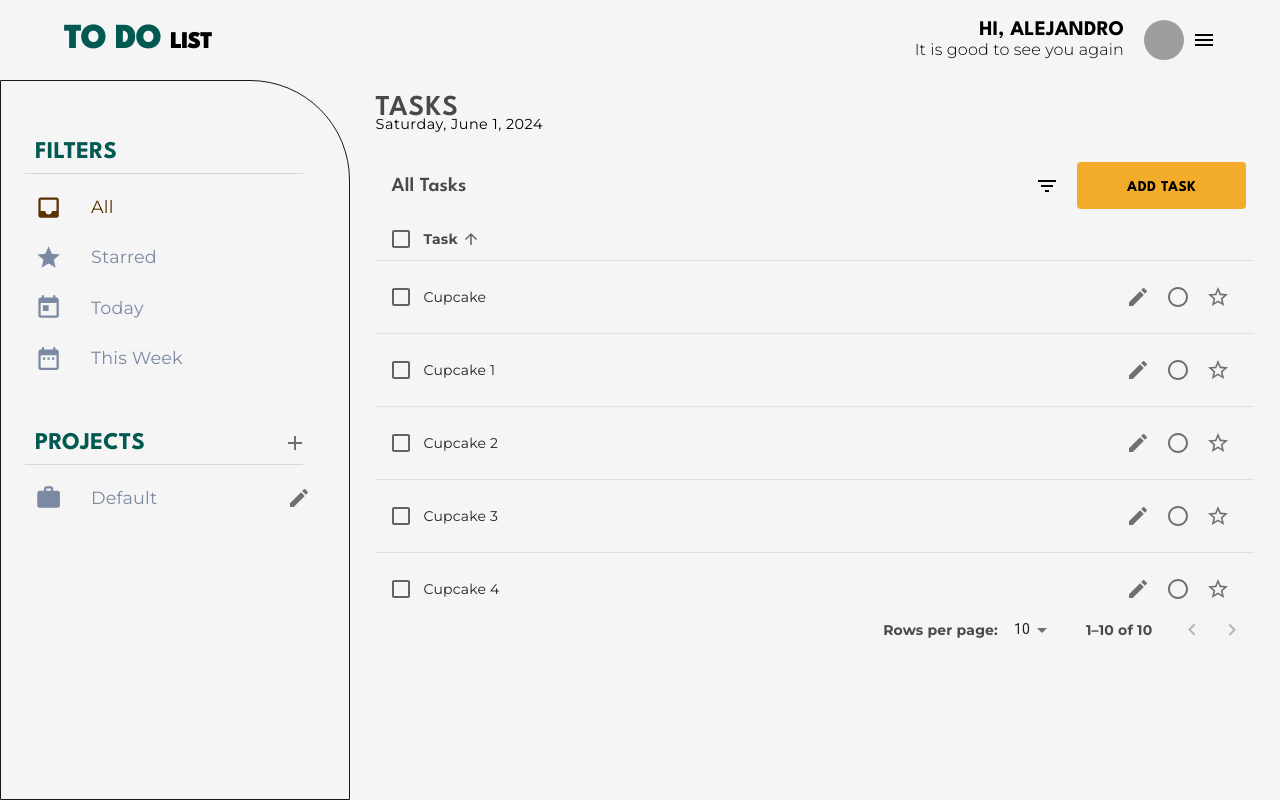
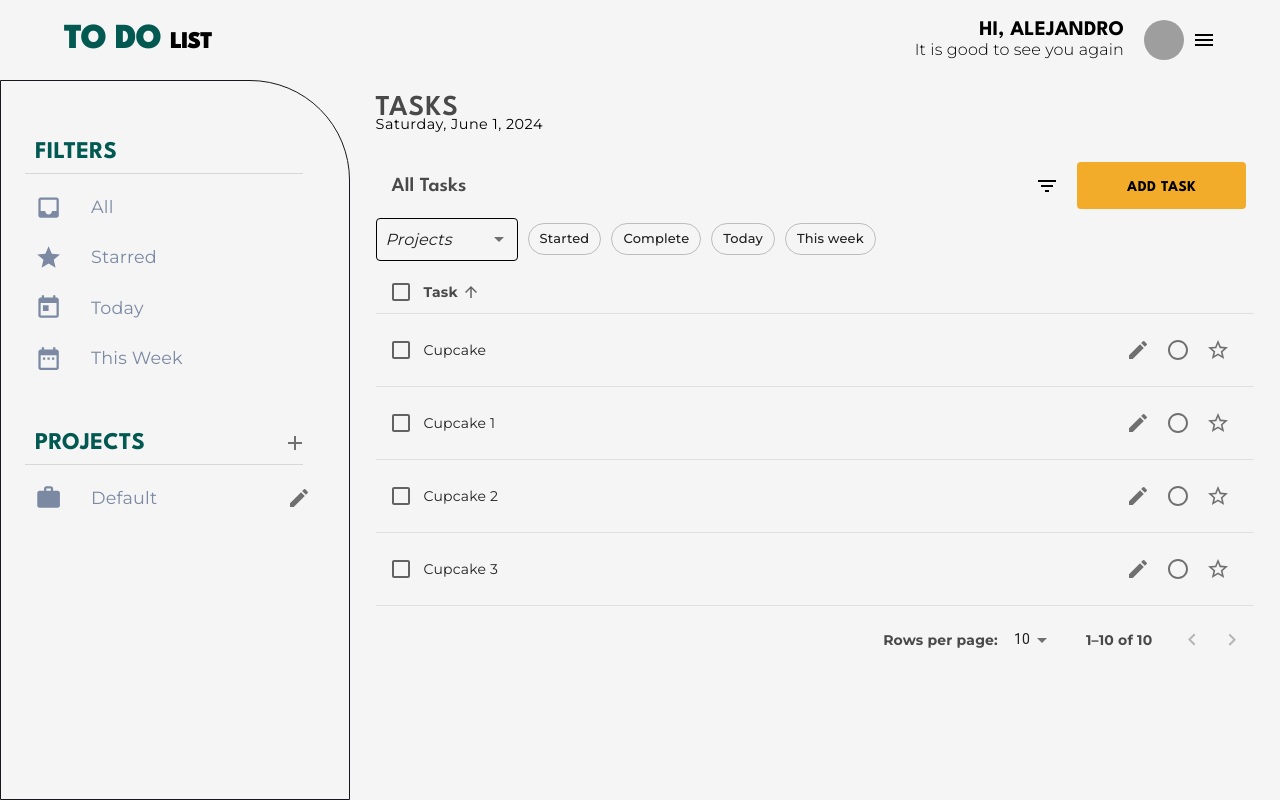
Before and after one commit to moonnuitstudio/todolist, a React (Vite) app: page / in a window 1280 px wide. Both pictures are taken after a click on the button 1047 px from the left and 185 px from the top of the page. Built offline with nearby package versions, Linux system fonts and the light colour scheme; grey boxes are pictures that could not be loaded.

Commit message:
feat:ADD MENU LOGOUT

```diff
--- a/src/components/RightMenu/MenuList/index.tsx
+++ b/src/components/RightMenu/MenuList/index.tsx
@@ -47,7 +47,7 @@ const MenuList = () => {
             <Divider sx={{ width: '80%', marginLeft: '24px' }} />
             <List>
                 <ListItem disablePadding>
-                    <ListItemButton active={true} disableRipple>
+                    <ListItemButton disableRipple>
                         <ListItemIcon>
                             <InboxIcon />
                         </ListItemIcon>
--- a/src/components/menus/MobileMenu/index.tsx
+++ b/src/components/menus/MobileMenu/index.tsx
@@ -4,6 +4,7 @@ import { styled } from '@mui/system'
 
 import Drawer from '@mui/material/Drawer'
 import Box from '@mui/material/Box'
+import Button from '@mui/material/Button'
 
 import MobileMenuContent from './MobileMenuContent'
 
@@ -12,10 +13,14 @@ import useModal from '../../../hooks/useModal'
 const BoxContainer = styled(Box)(({ theme }) => ({
     width: 300,
     background: 'transparent !important',
-    padding: '20px 20px 0px',
+    padding: '20px 20px 10px',
+    display: 'flex',
+    flexDirection: 'column',
+    justifyContent: 'flex-start',
+    height: '100%',
     [theme.breakpoints.down('sm')]: {
         width: '100vw',
-        padding: '5px 10px 50px 10px',
+        padding: '5px 10px 10px 10px',
     }
 }))
 
@@ -26,6 +31,8 @@ const MobileMenu = () => {
         <Drawer anchor="left" open={open} onClose={closeModal}>
             <BoxContainer role="presentation">
               <MobileMenuContent onCloseModal={closeModal} />
+              <Box sx={{ flexGrow: 1 }} />
+              <Button variant="outlined">Log Out</Button>
             </BoxContainer>
         </Drawer>
     )
--- a/src/components/tables/ToDoTable/EnhancedTableToolbar/index.tsx
+++ b/src/components/tables/ToDoTable/EnhancedTableToolbar/index.tsx
@@ -2,6 +2,8 @@ import { alpha } from '@mui/material/styles'
 import { styled } from '@mui/system'
 import React from 'react';
 
+import Box from '@mui/material/Box'
+import Stack from '@mui/material/Stack'
 import Toolbar from '@mui/material/Toolbar'
 import Tooltip from '@mui/material/Tooltip';
 
@@ -17,6 +19,14 @@ import useResponsive from '../../../../hooks/useResponsive';
 
 import useModal from '../../../../hooks/useModal';
 
+import Chip from '@mui/material/Chip'
+
+import MenuItem from '@mui/material/MenuItem'
+import Select, { SelectChangeEvent } from '@mui/material/Select'
+
+import { useResizeDetector } from 'react-resize-detector';
+import { OnRefChangeType } from 'react-resize-detector/build/types/types';
+
 const ToDoToolbar = styled(Toolbar)(({ theme }) => ({
   [theme.breakpoints.down("sm")]: {
     padding: '0px !important',
@@ -24,15 +34,60 @@ const ToDoToolbar = styled(Toolbar)(({ theme }) => ({
   }
 }))
 
+const ProjectSelect = styled(Select)(() => ({
+  '& .MuiSelect-select': {
+    fontFamily: "'Montserrat'",
+    fontSize: '1rem',
+    fontWeight: 400,
+    padding: '10px 10px',
+    width: '100px',
+  },
+  '& fieldset': {
+    border: '1px solid black !important',
+    ourline: 'none !important',
+  },
+}))
+
+const FilterSelectMenuItem = styled(MenuItem)(() => ({
+  fontFamily: "'Montserrat'",
+  fontSize: '.9rem',
+  fontWeight: 400,
+}))
+
+const FilterChip = styled(Chip)(() => ({
+  fontFamily: "'Montserrat'",
+  fontWeight: 500,
+  backgroundColor: 'rgba(0, 0, 0, .0.01)'
+}))
+
+const FilterContainer = styled(Stack, {
+  shouldForwardProp: (props) => props !== "openMenu"
+})(({ theme, openMenu }) => ({
+  height: '0px',
+  display: 'none',
+  transition: theme.transitions.create(['height'], {
+    duration: theme.transitions.duration.standard,
+  }),
+  ...(openMenu && {
+    height: 'fit-content',
+    display: 'flex'
+  })
+}))
+
 interface EnhancedTableToolbarProps {
     numSelected: number;
+    filterRef: OnRefChangeType<HTMLElement>
 }
 
-const EnhancedTableToolbar = ({numSelected}: EnhancedTableToolbarProps) => {
+const EnhancedTableToolbar = ({numSelected, filterRef}: EnhancedTableToolbarProps) => {
 
   const { openModal } = useModal("taskmenu")
 
   const { isMobile, isTabletOrMobile } = useResponsive()
+
+  const [ openFilterMenu, setOpenFiltetMenu ] = React.useState<boolean>(false)
+
+  const handleOpenFilterMenu = () => setOpenFiltetMenu(!openFilterMenu)
 
     const BtnContents = React.useMemo(() => {
       if (isMobile) return null
@@ -50,13 +105,10 @@ const EnhancedTableToolbar = ({numSelected}: EnhancedTableToolbarProps) => {
     }, [isMobile, numSelected])
 
     return (
-        <ToDoToolbar sx={{
-          pl: { sm: 2 },
-          pr: { xs: 1, sm: 1 },
-          ...(numSelected > 0 && {
+      <>
+        <ToDoToolbar sx={{ pl: { sm: 2 }, pr: { xs: 1, sm: 1 }, ...(numSelected > 0 && {
           bgcolor: (theme) => alpha(theme.palette.primary.main, theme.palette.action.activatedOpacity),
-          }),
-        }}>
+        })}}>
           {numSelected > 0 ? (
             <Typography
                 sx={{ flexGrow: 1 }}
@@ -81,7 +133,7 @@ const EnhancedTableToolbar = ({numSelected}: EnhancedTableToolbarProps) => {
           {isTabletOrMobile && (
             <div style={{ marginRight: isMobile? '0px' : '10px' }}>
               <Tooltip title="filter">
-              <IconButton>
+                <IconButton onClick={handleOpenFilterMenu}>
                   <FilterListIcon sx={{ color: 'black' }} />
                 </IconButton>
               </Tooltip>
@@ -89,6 +141,22 @@ const EnhancedTableToolbar = ({numSelected}: EnhancedTableToolbarProps) => {
           )}
           {BtnContents}
         </ToDoToolbar>
+        {isTabletOrMobile && (
+          <FilterContainer ref={filterRef} openMenu={openFilterMenu} flexDirection="row" gap="10px" justifyContent="flex-start" alignItems="center" sx={{ flexWrap: 'wrap', paddingBottom: '10px' }}>
+            <ProjectSelect value={""} displayEmpty inputProps={{ 'aria-label': 'Without label' }}
+              // onChange={handleChange}
+            >
+              <FilterSelectMenuItem value=""><em>Projects</em></FilterSelectMenuItem>
+              <FilterSelectMenuItem value={10}>Default</FilterSelectMenuItem>
+            </ProjectSelect>
+            {isMobile && (<Box sx={{ flexGrow: '1', width: '100%' }} />)}
+            <FilterChip label="Started" variant='outlined' />
+            <FilterChip label="Complete" variant='outlined' />
+            <FilterChip label="Today" variant='outlined' />
+            <FilterChip label="This week" variant='outlined' />
+          </FilterContainer>
+        )}
+      </>
     );
 }
 
--- a/src/components/tables/ToDoTable/index.tsx
+++ b/src/components/tables/ToDoTable/index.tsx
@@ -89,14 +89,18 @@ export default function ToDoTable({ containerheight } : ToDoTablePropsType ) {
     const [page, setPage] = React.useState(0);
     const [rowsPerPage, setRowsPerPage] = React.useState(10);
 
+    const { ref: filterContainerRef, height: filterContainerHeight } = useResizeDetector<HTMLElement>()
+
     const { isMobile } = useResponsive()
     //
     const tableHeight = React.useMemo(() => {
 
-        if (isMobile) return containerheight? containerheight - 140: 200
+        const offset = filterContainerHeight? filterContainerHeight : 0
 
-        return containerheight? containerheight - 250: 400
-    }, [containerheight, isMobile])
+        if (isMobile) return (containerheight? containerheight - 140: 200) - offset
+
+        return (containerheight? containerheight - 250: 400) - offset
+    }, [containerheight, isMobile, filterContainerHeight])
 
     const handleRequestSort = ( event: React.MouseEvent<unknown>, property: keyof TableTaskType) => {
         const isAsc = orderBy === property && order === 'asc';
@@ -153,7 +157,7 @@ export default function ToDoTable({ containerheight } : ToDoTablePropsType ) {
 
     return (
         <Paper sx={{ width: '100%', mb: 2, background: 'transparent', boxShadow: 'none !important' }}>
-            <EnhancedTableToolbar numSelected={selected.length} />
+            <EnhancedTableToolbar filterRef={filterContainerRef} numSelected={selected.length} />
             <TableContainer sx={{ maxHeight: tableHeight }}>
                 <ToDoTableBody
                     aria-labelledby="tableTitle"
```
Lines whose indentation alone changed are shown as unchanged.
